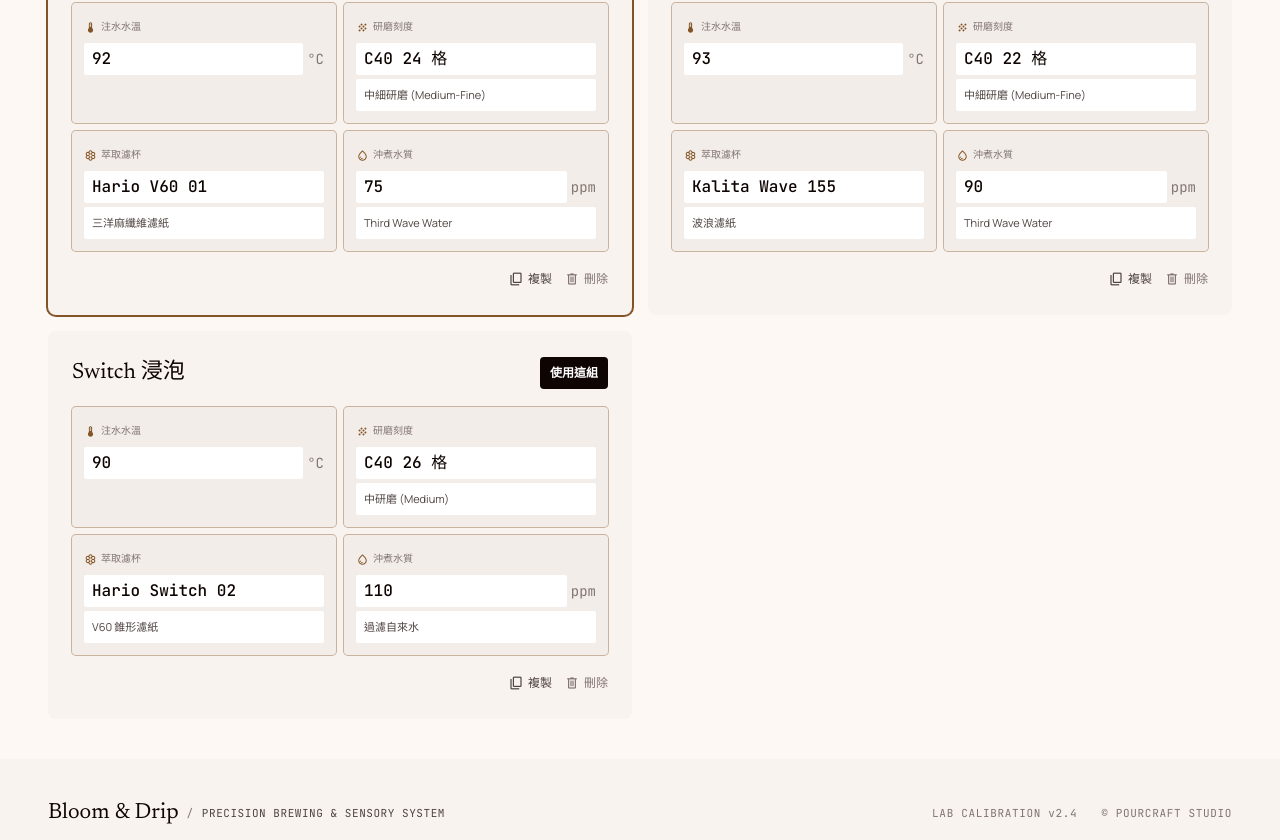
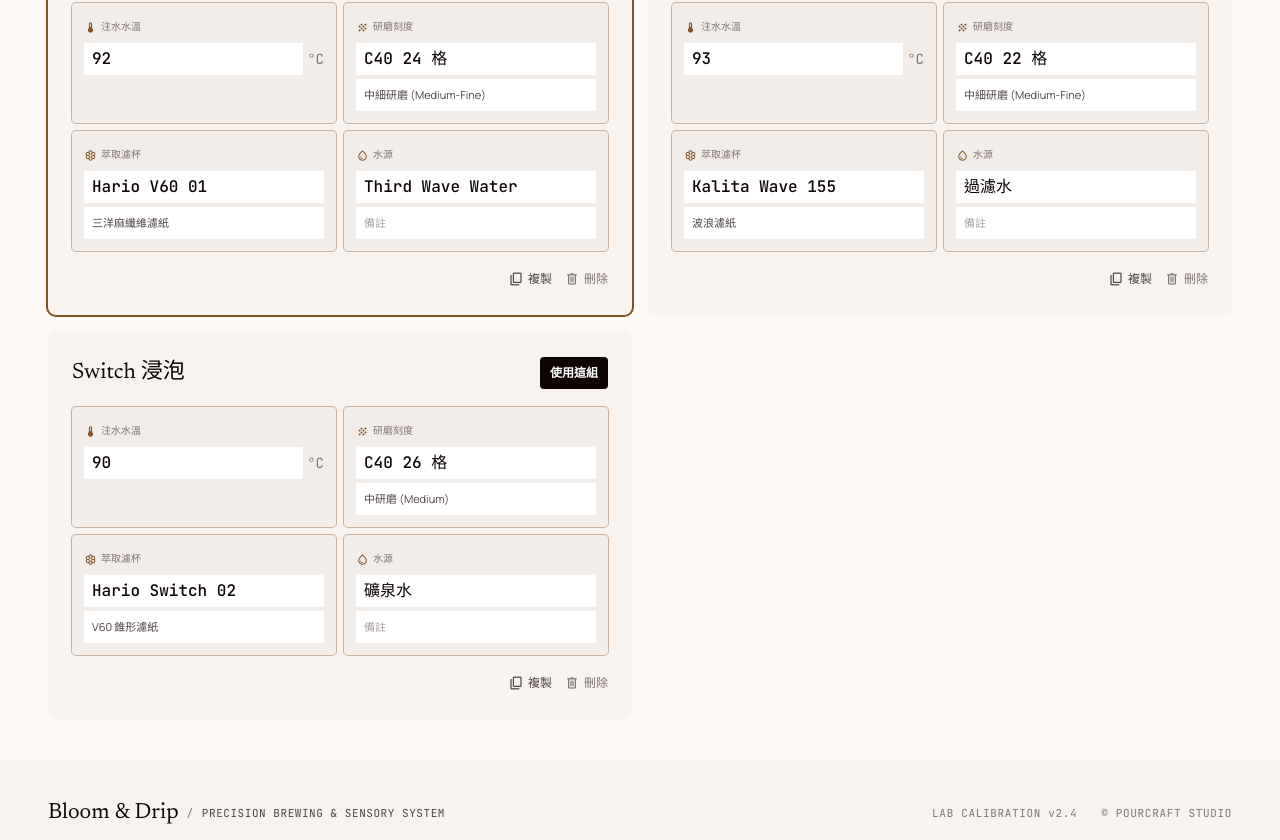
Before and after one commit to Enzyme-Code/bloom-and-drip, a Nuxt app: page /gear in a window 1280 px wide. Shown: the part 355-1195 px from the top of the page. Built offline with nearby package versions, Linux system fonts and the light colour scheme.

Commit message:
feat(gear): replace water ppm with a free-text water source
Gear saved with the old waterPpm field is migrated on read: the old water
note becomes the source and the ppm moves into the note as "TDS x ppm".

Co-Authored-By: Claude Opus 5.5 <noreply@anthropic.com>

```diff
--- a/app/components/GearCard.vue
+++ b/app/components/GearCard.vue
@@ -19,7 +19,7 @@ const grind = field('grind')
 const grindNote = field('grindNote')
 const dripper = field('dripper')
 const filter = field('filter')
-const waterPpm = field('waterPpm')
+const waterSource = field('waterSource')
 const waterNote = field('waterNote')
 
 function onRemove() {
@@ -56,7 +56,7 @@ function onRemove() {
       <BrewParamCard v-model:value="temperature" editing icon="device_thermostat" label="注水水溫" suffix="°C" numeric />
       <BrewParamCard v-model:value="grind" v-model:note="grindNote" editing icon="grain" label="研磨刻度" />
       <BrewParamCard v-model:value="dripper" v-model:note="filter" editing icon="filter_vintage" label="萃取濾杯" />
-      <BrewParamCard v-model:value="waterPpm" v-model:note="waterNote" editing icon="water_drop" label="沖煮水質" suffix="ppm" numeric />
+      <BrewParamCard v-model:value="waterSource" v-model:note="waterNote" editing icon="water_drop" label="水源" />
     </div>
 
     <div class="flex items-center justify-end gap-3 text-[12px]">
--- a/app/components/brew/GearSelector.vue
+++ b/app/components/brew/GearSelector.vue
@@ -5,7 +5,7 @@ const items = computed(() => [
   { icon: 'device_thermostat', label: '水溫', value: `${selected.value.temperature}°C` },
   { icon: 'grain', label: '研磨', value: selected.value.grind },
   { icon: 'filter_vintage', label: '濾杯', value: selected.value.dripper },
-  { icon: 'water_drop', label: '水質', value: `${selected.value.waterPpm} ppm` }
+  { icon: 'water_drop', label: '水源', value: selected.value.waterSource || '—' }
 ])
 </script>
 
--- a/app/composables/useGear.ts
+++ b/app/composables/useGear.ts
@@ -10,6 +10,18 @@ let unsubscribe: Unsubscribe | null = null
 const pendingWrites = new Map<string, ReturnType<typeof setTimeout>>()
 
 const cloneDefaults = () => DEFAULT_GEAR.map(g => ({ ...g }))
+
+/** Gear saved before 水源 replaced 水質 (ppm): the water name lived in waterNote and the TDS in waterPpm */
+function fromDoc(id: string, data: Record<string, unknown>): GearSet {
+  const gear = { ...(data as Omit<GearSet, 'id'>), id }
+  if (gear.waterSource === undefined) {
+    const ppm = data.waterPpm
+    gear.waterSource = String(data.waterNote ?? '')
+    gear.waterNote = typeof ppm === 'number' ? `TDS ${ppm} ppm` : ''
+  }
+  delete (gear as Record<string, unknown>).waterPpm
+  return gear
+}
 
 function readSelected() {
   try {
@@ -58,7 +70,7 @@ export function useGear() {
             const local = new Map(gearSets.value.map(g => [g.id, g]))
             gearSets.value = snap.docs
               // Keep the local copy while an edit is still waiting to be written
-              .map(d => (pendingWrites.has(d.id) && local.get(d.id)) || { ...(d.data() as Omit<GearSet, 'id'>), id: d.id })
+              .map(d => (pendingWrites.has(d.id) && local.get(d.id)) || fromDoc(d.id, d.data()))
               .sort((a, b) => a.name.localeCompare(b.name, 'zh-Hant'))
           }, err => console.error('[gear]', err))
         },
--- a/app/data/gear.ts
+++ b/app/data/gear.ts
@@ -10,8 +10,8 @@ export const DEFAULT_GEAR: GearSet[] = [
     grindNote: '中細研磨 (Medium-Fine)',
     dripper: 'Hario V60 01',
     filter: '三洋麻纖維濾紙',
-    waterPpm: 75,
-    waterNote: 'Third Wave Water'
+    waterSource: 'Third Wave Water',
+    waterNote: ''
   },
   {
     id: 'kalita-wave',
@@ -21,8 +21,8 @@ export const DEFAULT_GEAR: GearSet[] = [
     grindNote: '中細研磨 (Medium-Fine)',
     dripper: 'Kalita Wave 155',
     filter: '波浪濾紙',
-    waterPpm: 90,
-    waterNote: 'Third Wave Water'
+    waterSource: '過濾水',
+    waterNote: ''
   },
   {
     id: 'hario-switch',
@@ -32,7 +32,7 @@ export const DEFAULT_GEAR: GearSet[] = [
     grindNote: '中研磨 (Medium)',
     dripper: 'Hario Switch 02',
     filter: 'V60 錐形濾紙',
-    waterPpm: 110,
-    waterNote: '過濾自來水'
+    waterSource: '礦泉水',
+    waterNote: ''
   }
 ]
--- a/app/types/brew.ts
+++ b/app/types/brew.ts
@@ -33,7 +33,8 @@ export interface BrewParams {
   grindNote: string
   dripper: string
   filter: string
-  waterPpm: number
+  /** 水源, e.g. 過濾水 / Third Wave Water */
+  waterSource: string
   waterNote: string
 }
 
```
